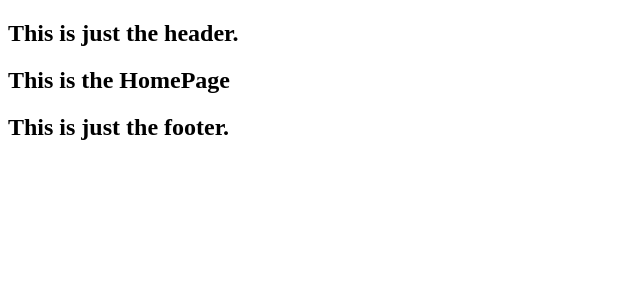
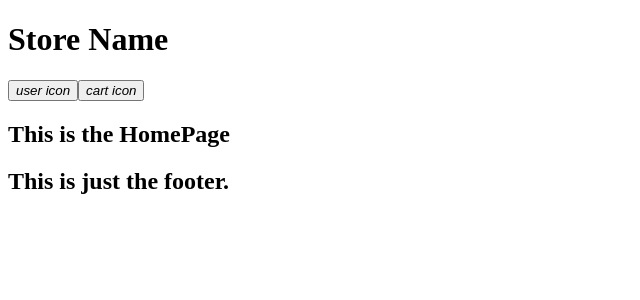
Before and after one commit to cazthetraveler/Hobby-E-Commerce, a React (Vite) app in the folder client/: page / in a window 1280 px wide. Shown: the top 300 px of the page, without its empty margins (0-640 px from the left). Built offline with nearby package versions, Linux system fonts and the light colour scheme.

Commit message:
imported bootstrap react and started building header

```diff
--- a/client/src/components/Header.jsx
+++ b/client/src/components/Header.jsx
@@ -1,6 +1,27 @@
+import Container from "react-bootstrap/Container";
+import Row from "react-bootstrap/Row";
+import Col from "react-bootstrap/Col";
+import Button from "react-bootstrap/Button";
+
 const Header = () => {
   //TODO
-  return <h2>This is just the header.</h2>;
+  return (
+    <Container>
+      <Row>
+        <Col>
+          <h1>Store Name</h1>
+        </Col>
+        <Col>
+          <Button>
+            <i>user icon</i>
+          </Button>
+          <Button>
+            <i>cart icon</i>
+          </Button>
+        </Col>
+      </Row>
+    </Container>
+  );
 };
 
 export default Header;
```
